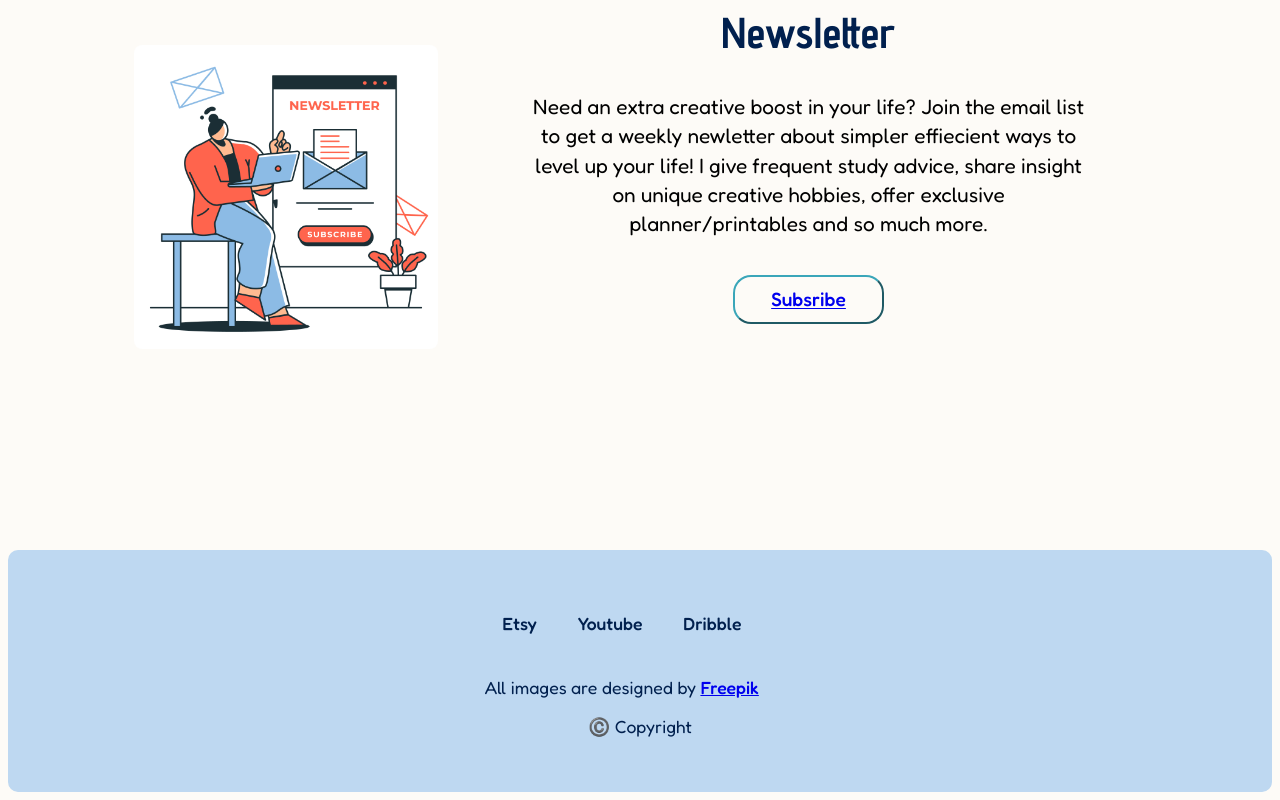
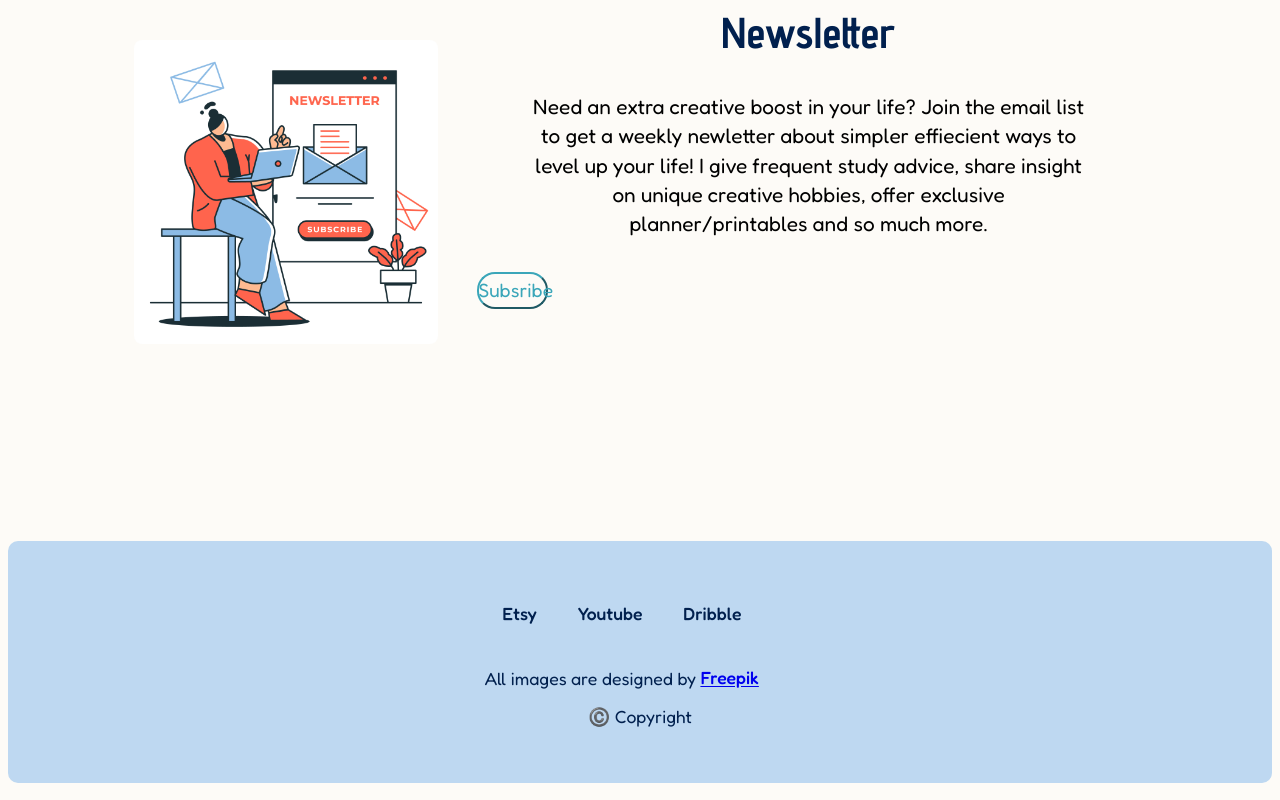
Before and after one commit to samriddhighosh/somiscreation, a plain HTML site: page index.html in a window 1280 px wide. Shown: the part 1823-2623 px from the top of the page. Drawn offline with nearby package versions, Linux system fonts and the light colour scheme; some packages are replaced by stand-ins of ours; a script that the page names is missing; a web font is replaced by a local one.

Commit message:
Update index.html

```diff
--- a/index.html
+++ b/index.html
@@ -75,7 +75,7 @@
         <h3 class="mail">
             Need an extra creative boost in your life? Join the email list to get a weekly newletter about simpler effiecient ways to level up your life! I give frequent study advice, share insight on unique creative hobbies, offer exclusive planner/printables and so much more.
         </h3>
-        <button><a href="https://somis-creations.ck.page/profile">Subsribe</a></button>
+        <a href="https://somis-creations.ck.page/profile"><button> Subsribe</button></a>
 
     </div>
     <div class="footer">
```
